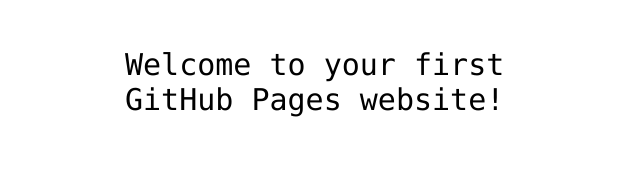
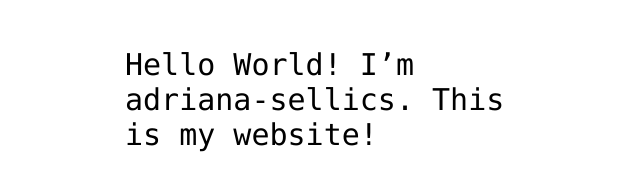
Before and after one commit to adriana-sellics/adriana-sellics.github.io, a plain HTML site: page index.html in a window 1280 px wide. Shown: the part 341-532 px from the top of the page, without its empty margins (315-955 px from the left). Drawn offline with Linux system fonts and the light colour scheme.

Commit message:
Add my introduction to index.html file

```diff
--- a/index.html
+++ b/index.html
@@ -12,7 +12,7 @@
 <img src="https://octodex.github.com/images/daftpunktocat-thomas.gif" id="octocat" alt="octocat-gif" />
 
 <!-- Change this code here by copy and pasting your template on line 15 -->
-<p>Welcome to your first GitHub Pages website!</p>
+<p>Hello World! I’m adriana-sellics. This is my website!</p>
 
 </body>
 </html>
```
